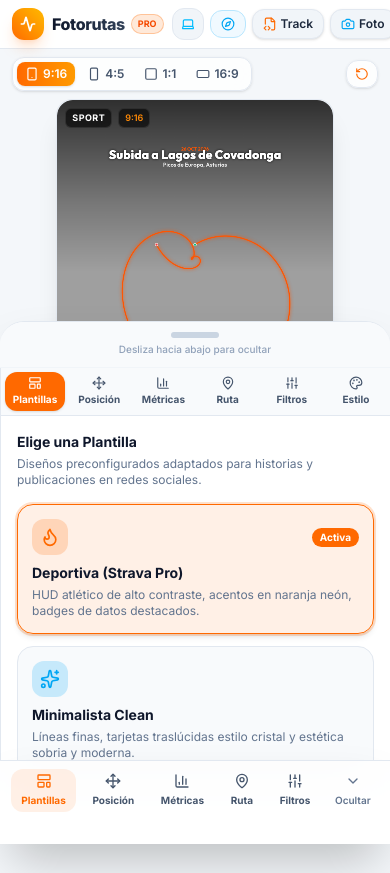
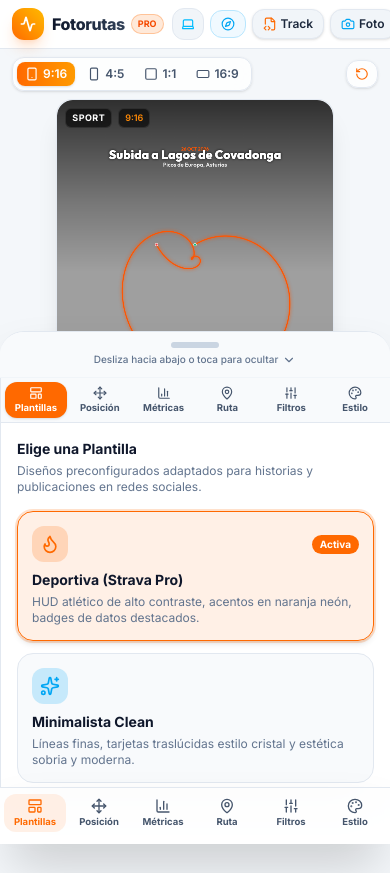
Before and after one commit to eduardocvk/fotorutas, a React (Vite) app: page / in a window 390 px wide. Shown: the top 873 px of the page. Built offline with nearby package versions, Linux system fonts and the light colour scheme; a web font is replaced by a local one.

Commit message:
fix(mobile): prevent Android button overlap via window insets, enable fluid pointer drag-down on sheet, and unify 6 non-scrolling tab titles

```diff
--- a/src/App.tsx
+++ b/src/App.tsx
@@ -15,8 +15,8 @@
   BarChart3,
   MapPin,
   Sliders,
-  ChevronUp,
-  ChevronDown
+  ChevronDown,
+  Palette
 } from 'lucide-react';
 
 export default function App() {
@@ -202,38 +202,75 @@
   };
 
   const [sheetDragY, setSheetDragY] = useState(0);
-  const touchStartY = useRef<number | null>(null);
-  const isDraggingSheet = useRef(false);
+  const [isDraggingSheet, setIsDraggingSheet] = useState(false);
+  const dragStartY = useRef<number | null>(null);
+  const currentDragDelta = useRef<number>(0);
 
-  const handleSheetTouchStart = (e: React.TouchEvent | React.MouseEvent) => {
-    const clientY = 'touches' in e ? e.touches[0].clientY : e.clientY;
-    touchStartY.current = clientY;
-    isDraggingSheet.current = true;
+  const handleSheetPointerDown = (e: React.PointerEvent<HTMLDivElement>) => {
+    if (!e.isPrimary) return;
+    dragStartY.current = e.clientY;
+    currentDragDelta.current = 0;
+    setIsDraggingSheet(true);
+    e.currentTarget.setPointerCapture(e.pointerId);
   };
 
-  const handleSheetTouchMove = (e: React.TouchEvent | React.MouseEvent) => {
-    if (!isDraggingSheet.current || touchStartY.current === null) return;
-    const clientY = 'touches' in e ? e.touches[0].clientY : e.clientY;
-    const delta = clientY - touchStartY.current;
-    if (delta > 0) {
-      setSheetDragY(delta);
+  const handleSheetPointerMove = (e: React.PointerEvent<HTMLDivElement>) => {
+    if (dragStartY.current === null) return;
+    const deltaY = e.clientY - dragStartY.current;
+    if (deltaY > 0) {
+      currentDragDelta.current = deltaY;
+      setSheetDragY(deltaY);
+    } else {
+      // Resistance when pulling up
+      currentDragDelta.current = deltaY * 0.2;
+      setSheetDragY(deltaY * 0.2);
     }
   };
 
-  const handleSheetTouchEnd = () => {
-    if (!isDraggingSheet.current) return;
-    isDraggingSheet.current = false;
-    touchStartY.current = null;
-    if (sheetDragY > 60) {
+  const handleSheetPointerUp = (e: React.PointerEvent<HTMLDivElement>) => {
+    if (dragStartY.current === null) return;
+    const delta = currentDragDelta.current;
+    dragStartY.current = null;
+    currentDragDelta.current = 0;
+    setIsDraggingSheet(false);
+    try {
+      e.currentTarget.releasePointerCapture(e.pointerId);
+    } catch {}
+
+    // If dragged downward by more than 40px, dismiss sheet
+    if (delta > 40) {
       setIsMobileSheetOpen(false);
     }
     setSheetDragY(0);
   };
 
+  const handleSheetPointerCancel = (e: React.PointerEvent<HTMLDivElement>) => {
+    dragStartY.current = null;
+    currentDragDelta.current = 0;
+    setIsDraggingSheet(false);
+    try {
+      e.currentTarget.releasePointerCapture(e.pointerId);
+    } catch {}
+    setSheetDragY(0);
+  };
+
   const handleSelectMobileTab = (tab: TabType) => {
+    if (isMobileSheetOpen && mobileActiveTab === tab) {
+      setIsMobileSheetOpen(false);
+    } else {
       setMobileActiveTab(tab);
       setIsMobileSheetOpen(true);
+    }
   };
+
+  const mobileNavTabs: { id: TabType; label: string; icon: React.ReactNode }[] = [
+    { id: 'templates', label: 'Plantillas', icon: <LayoutTemplate className="w-4 h-4" /> },
+    { id: 'position', label: 'Posición', icon: <Move className="w-4 h-4" /> },
+    { id: 'metrics', label: 'Métricas', icon: <BarChart3 className="w-4 h-4" /> },
+    { id: 'route', label: 'Ruta', icon: <MapPin className="w-4 h-4" /> },
+    { id: 'photo', label: 'Filtros', icon: <Sliders className="w-4 h-4" /> },
+    { id: 'style', label: 'Estilo', icon: <Palette className="w-4 h-4" /> },
+  ];
 
   return (
     <div className="flex flex-col min-h-screen bg-slate-50 text-slate-900 dark:bg-slate-950 dark:text-slate-100 selection:bg-orange-500 selection:text-white transition-colors duration-200">
@@ -279,23 +316,29 @@
             <div
               style={{
                 transform: `translateY(${sheetDragY}px)`,
-                transition: isDraggingSheet.current ? 'none' : 'transform 0.22s ease-out',
+                transition: isDraggingSheet ? 'none' : 'transform 0.24s cubic-bezier(0.16, 1, 0.3, 1)',
               }}
-              className="bg-white dark:bg-slate-900 border-t border-slate-200 dark:border-slate-800 shadow-2xl rounded-t-3xl max-h-[52vh] flex flex-col overflow-hidden animate-in slide-in-from-bottom-5 duration-200"
+              className="bg-white dark:bg-slate-900 border-t border-slate-200 dark:border-slate-800 shadow-2xl rounded-t-3xl max-h-[54vh] flex flex-col overflow-hidden animate-in slide-in-from-bottom-5 duration-200"
             >
-              {/* Sheet Handle with Swipe Down support */}
+              {/* Sheet Drag Handle Bar with smooth pointer drag down */}
               <div
-                onTouchStart={handleSheetTouchStart}
-                onTouchMove={handleSheetTouchMove}
-                onTouchEnd={handleSheetTouchEnd}
-                onMouseDown={handleSheetTouchStart}
-                onMouseMove={handleSheetTouchMove}
-                onMouseUp={handleSheetTouchEnd}
-                onClick={() => setIsMobileSheetOpen(false)}
-                className="w-full py-2.5 flex flex-col items-center justify-center cursor-pointer border-b border-slate-100 dark:border-slate-800/60 bg-slate-50 dark:bg-slate-950/40 select-none active:bg-slate-100 dark:active:bg-slate-800"
+                onPointerDown={handleSheetPointerDown}
+                onPointerMove={handleSheetPointerMove}
+                onPointerUp={handleSheetPointerUp}
+                onPointerCancel={handleSheetPointerCancel}
+                onClick={() => {
+                  if (Math.abs(currentDragDelta.current) < 5) {
+                    setIsMobileSheetOpen(false);
+                  }
+                }}
+                style={{ touchAction: 'none' }}
+                className="w-full py-2.5 flex flex-col items-center justify-center cursor-grab active:cursor-grabbing border-b border-slate-100 dark:border-slate-800/60 bg-slate-50 dark:bg-slate-950/40 select-none touch-none hover:bg-slate-100 dark:hover:bg-slate-800/40 active:bg-slate-100 dark:active:bg-slate-800 transition-colors"
               >
-                <div className="w-12 h-1.5 rounded-full bg-slate-300 dark:bg-slate-700 mb-1" />
-                <span className="text-[10px] text-slate-400 font-medium">Desliza hacia abajo para ocultar</span>
+                <div className="w-12 h-1.5 rounded-full bg-slate-300 dark:bg-slate-600 mb-1" />
+                <div className="flex items-center gap-1 text-[10px] text-slate-500 dark:text-slate-400 font-medium">
+                  <span>Desliza hacia abajo o toca para ocultar</span>
+                  <ChevronDown className="w-3.5 h-3.5" />
+                </div>
               </div>
 
               {/* Controls inside sheet */}
@@ -313,85 +356,27 @@
           )}
 
           {/* Bottom Navigation Bar - Elevated with safe area to never collide with Android system buttons */}
-          <nav className="w-full bg-white/95 dark:bg-slate-950/95 border-t border-slate-200 dark:border-slate-800/80 backdrop-blur-md px-2 pt-2 pb-7 sm:pb-3 pb-android-safe flex items-center justify-around shadow-2xl">
+          <nav
+            style={{ paddingBottom: 'max(0.75rem, calc(0.5rem + env(safe-area-inset-bottom, 0px)))' }}
+            className="w-full bg-white/95 dark:bg-slate-950/95 border-t border-slate-200 dark:border-slate-800/80 backdrop-blur-md px-1 pt-1.5 grid grid-cols-6 gap-0.5 shadow-2xl select-none"
+          >
+            {mobileNavTabs.map((tab) => {
+              const isActive = isMobileSheetOpen && mobileActiveTab === tab.id;
+              return (
                 <button
-              onClick={() => handleSelectMobileTab('templates')}
-              className={`flex flex-col items-center gap-1 py-1 px-2.5 rounded-xl text-[10px] font-bold transition ${
-                isMobileSheetOpen && mobileActiveTab === 'templates'
+                  key={tab.id}
+                  onClick={() => handleSelectMobileTab(tab.id)}
+                  className={`flex flex-col items-center justify-center gap-0.5 py-1 px-0.5 rounded-xl text-[9.5px] sm:text-[10px] font-bold transition-all ${
+                    isActive
                       ? 'text-orange-500 bg-orange-500/10'
-                  : 'text-slate-600 dark:text-slate-400'
+                      : 'text-slate-600 dark:text-slate-400 hover:text-slate-900 dark:hover:text-white'
                   }`}
                 >
-              <LayoutTemplate className="w-4 h-4" />
-              <span>Plantillas</span>
+                  <span className="shrink-0">{tab.icon}</span>
+                  <span className="truncate w-full text-center leading-tight">{tab.label}</span>
                 </button>
-
-            <button
-              onClick={() => handleSelectMobileTab('position')}
-              className={`flex flex-col items-center gap-1 py-1 px-2.5 rounded-xl text-[10px] font-bold transition ${
-                isMobileSheetOpen && mobileActiveTab === 'position'
-                  ? 'text-orange-500 bg-orange-500/10'
-                  : 'text-slate-600 dark:text-slate-400'
-              }`}
-            >
-              <Move className="w-4 h-4" />
-              <span>Posición</span>
-            </button>
-
-            <button
-              onClick={() => handleSelectMobileTab('metrics')}
-              className={`flex flex-col items-center gap-1 py-1 px-2.5 rounded-xl text-[10px] font-bold transition ${
-                isMobileSheetOpen && mobileActiveTab === 'metrics'
-                  ? 'text-orange-500 bg-orange-500/10'
-                  : 'text-slate-600 dark:text-slate-400'
-              }`}
-            >
-              <BarChart3 className="w-4 h-4" />
-              <span>Métricas</span>
-            </button>
-
-            <button
-              onClick={() => handleSelectMobileTab('route')}
-              className={`flex flex-col items-center gap-1 py-1 px-2.5 rounded-xl text-[10px] font-bold transition ${
-                isMobileSheetOpen && mobileActiveTab === 'route'
-                  ? 'text-orange-500 bg-orange-500/10'
-                  : 'text-slate-600 dark:text-slate-400'
-              }`}
-            >
-              <MapPin className="w-4 h-4" />
-              <span>Ruta</span>
-            </button>
-
-            <button
-              onClick={() => handleSelectMobileTab('photo')}
-              className={`flex flex-col items-center gap-1 py-1 px-2.5 rounded-xl text-[10px] font-bold transition ${
-                isMobileSheetOpen && mobileActiveTab === 'photo'
-                  ? 'text-orange-500 bg-orange-500/10'
-                  : 'text-slate-600 dark:text-slate-400'
-              }`}
-            >
-              <Sliders className="w-4 h-4" />
-              <span>Filtros</span>
-            </button>
-
-            {/* Toggle Sheet Button */}
-            <button
-              onClick={() => setIsMobileSheetOpen(!isMobileSheetOpen)}
-              className="flex flex-col items-center gap-1 py-1 px-2 rounded-xl text-[10px] font-semibold text-slate-500 dark:text-slate-400 hover:text-slate-800 dark:hover:text-white"
-              title={isMobileSheetOpen ? 'Ocultar panel' : 'Ver opciones'}
-            >
-              {isMobileSheetOpen ? (
-                <>
-                  <ChevronDown className="w-4 h-4" />
-                  <span>Ocultar</span>
-                </>
-              ) : (
-                <>
-                  <ChevronUp className="w-4 h-4" />
-                  <span>Editar</span>
-                </>
-              )}
-            </button>
+              );
+            })}
           </nav>
         </div>
       </main>
--- a/src/components/ControlsPanel.tsx
+++ b/src/components/ControlsPanel.tsx
@@ -112,21 +112,21 @@
   return (
     <div className="flex flex-col w-full h-full bg-white dark:bg-slate-900/80 backdrop-blur-xl border-l border-slate-200 dark:border-slate-800/80 overflow-hidden text-slate-800 dark:text-slate-100 transition-colors duration-200">
       {/* Tab Navigation - Grid 6 columns: all visible without horizontal scrolling */}
-      <div className="grid grid-cols-6 gap-1 p-1 sm:p-2 border-b border-slate-200 dark:border-slate-800/80 bg-slate-50 dark:bg-slate-950/40 shrink-0">
+      <div className="grid grid-cols-6 gap-0.5 sm:gap-1 p-1 sm:p-2 border-b border-slate-200 dark:border-slate-800/80 bg-slate-50 dark:bg-slate-950/40 shrink-0 select-none">
         {tabs.map((tab) => {
           const isActive = activeTab === tab.id;
           return (
             <button
               key={tab.id}
               onClick={() => setActiveTab(tab.id)}
-              className={`flex flex-col sm:flex-row items-center justify-center gap-0.5 sm:gap-1.5 py-1 px-1 rounded-xl text-[10px] sm:text-xs font-bold transition-all ${
+              className={`flex flex-col items-center justify-center gap-0.5 py-1 px-0.5 rounded-xl text-[9.5px] sm:text-xs font-bold transition-all ${
                 isActive
                   ? 'bg-orange-500 text-white shadow-sm'
                   : 'text-slate-600 dark:text-slate-400 hover:text-slate-900 dark:hover:text-slate-200 hover:bg-slate-200/60 dark:hover:bg-slate-800/60'
               }`}
             >
               <span className="shrink-0">{tab.icon}</span>
-              <span className="truncate">{tab.label}</span>
+              <span className="truncate w-full text-center leading-tight">{tab.label}</span>
             </button>
           );
         })}
--- a/src/index.css
+++ b/src/index.css
@@ -60,5 +60,9 @@
 
 /* Safe area padding for Android system buttons and gesture pill */
 .pb-android-safe {
-  padding-bottom: max(2rem, env(safe-area-inset-bottom, 2rem));
+  padding-bottom: max(0.75rem, calc(0.5rem + env(safe-area-inset-bottom, 0px)));
 }
+
+.touch-none {
+  touch-action: none;
+}
```
Also changed, not shown: 2 other files (tests, documents, lock files or other folders). Lines whose indentation alone changed are shown as unchanged.
